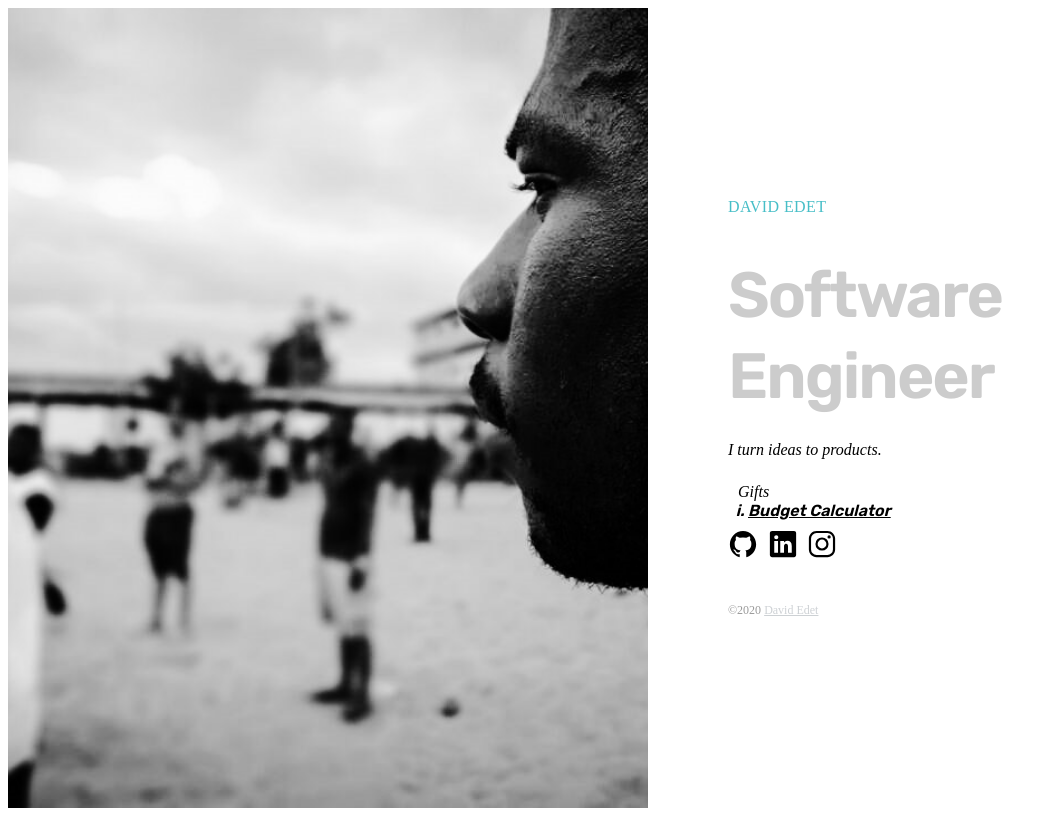
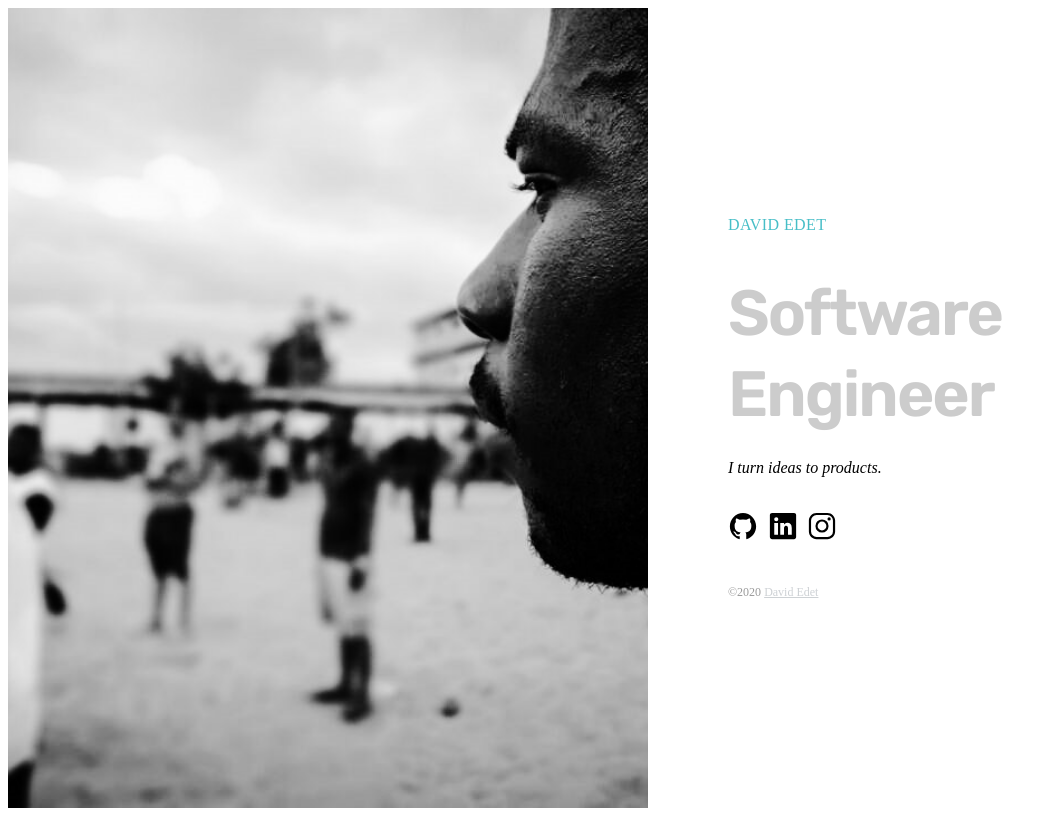
Before and after one commit to david-ae/davidedet.com, an Angular app: page / in a window 1280 px wide. Shown: the whole page, without its empty margins (0-1057 px from the left). Built offline with nearby package versions, Linux system fonts and the light colour scheme; a web font is replaced by a local one.

Commit message:
Remove Gifts link

```diff
--- a/src/app/app.component.html
+++ b/src/app/app.component.html
@@ -14,19 +14,6 @@
 
         <div class="split-bio intro">I turn ideas to products.</div>
 
-        <div class="content">
-          Gifts
-          <ul>
-            <li>
-              <a
-                href="https://budget-calculator-kappa.vercel.app/"
-                target="_blank"
-              >
-                Budget Calculator</a
-              >
-            </li>
-          </ul>
-        </div>
         <div class="split-lists">
           <div class="split-list">
             <a href="https://github.com/david-ae" target="_blank"
@@ -50,7 +37,7 @@
         <div class="split-credit">
           <p>
             &copy;{{ currentDate }}
-            <a href="https://about.me/davidedet">David Edet</a>
+            <a href="https://about.me/davidedet" target="_blank">David Edet</a>
             <!-- &nbsp;&nbsp; - &nbsp;&nbsp;<a class="" [routerLink]="['/login']" routerLinkActive="router-link-active" >Home Manager</a> -->
 
             <!--
```
Also changed, not shown: firebase.json, 1 other file (tests, documents, lock files or other folders).
